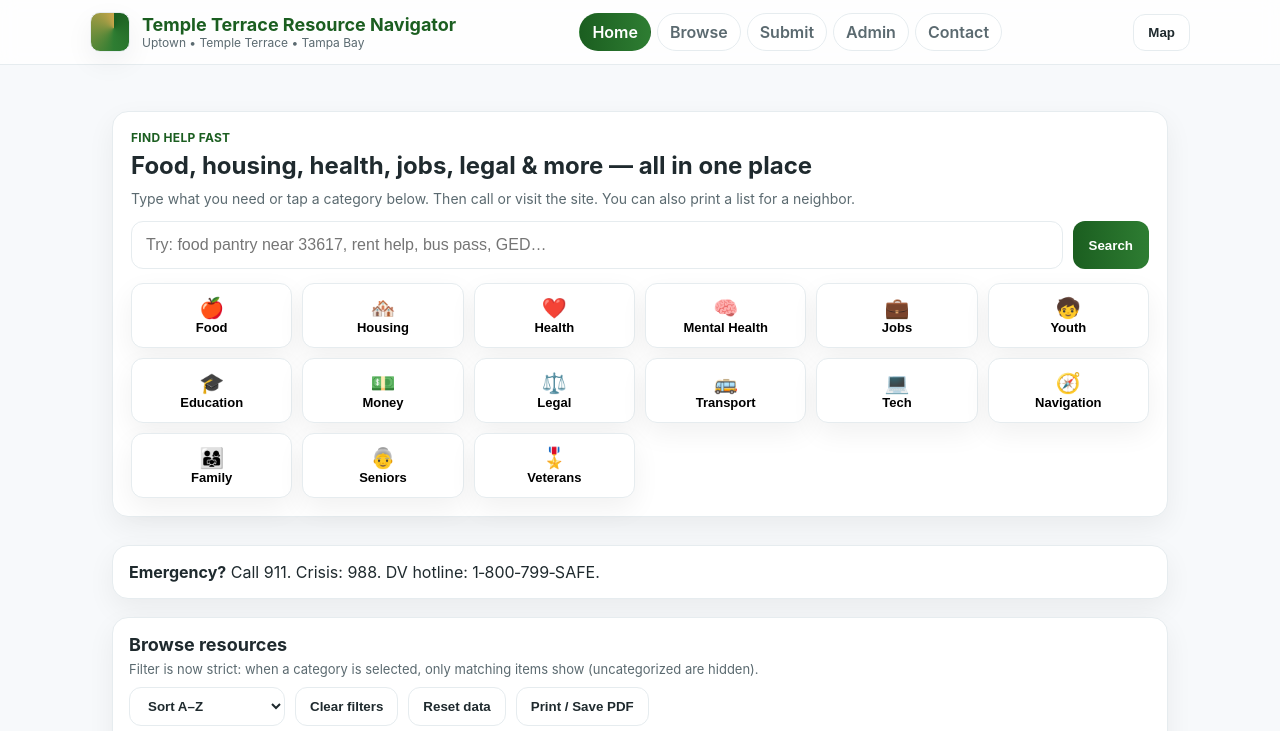
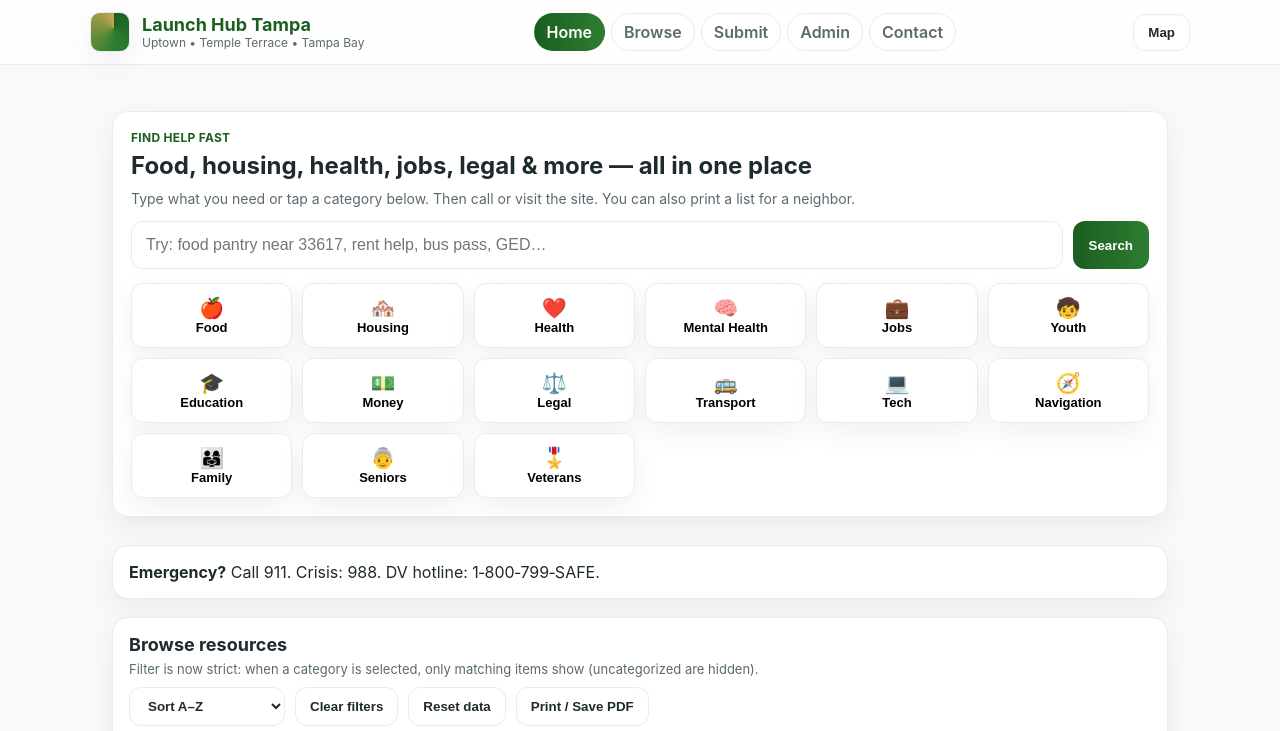
Before and after one commit to eckelmank/communityresource, a plain HTML site: page index.html in a window 1280 px wide. Shown: the top 731 px of the page. Drawn offline with nearby package versions, Linux system fonts and the light colour scheme.

Commit message:
Update page title from 'Temple Terrace Resource Navigator' to 'Launch Hub Tampa'

```diff
--- a/index.html
+++ b/index.html
@@ -70,7 +70,7 @@ footer{padding:30px 0;color:#5b6a70;text-align:center}
     <div class="brand">
       <div class="logo" aria-hidden="true"></div>
       <div class="title">
-        <h1>Temple Terrace Resource Navigator</h1>
+        <h1>Launch Hub Tampa</h1>
         <div class="sub">Uptown • Temple Terrace • Tampa Bay</div>
       </div>
     </div>
```
